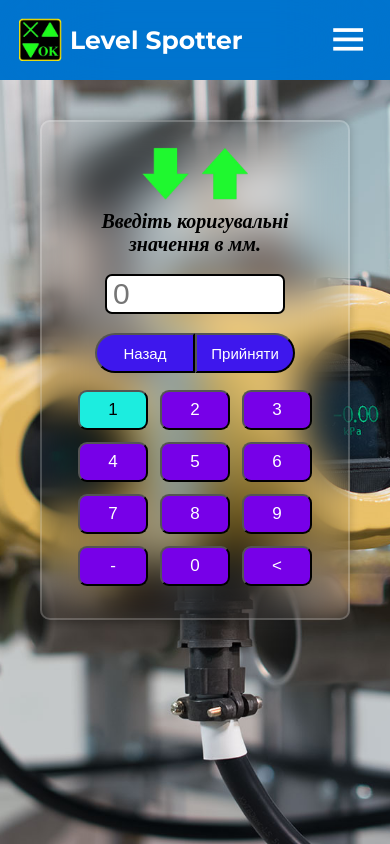
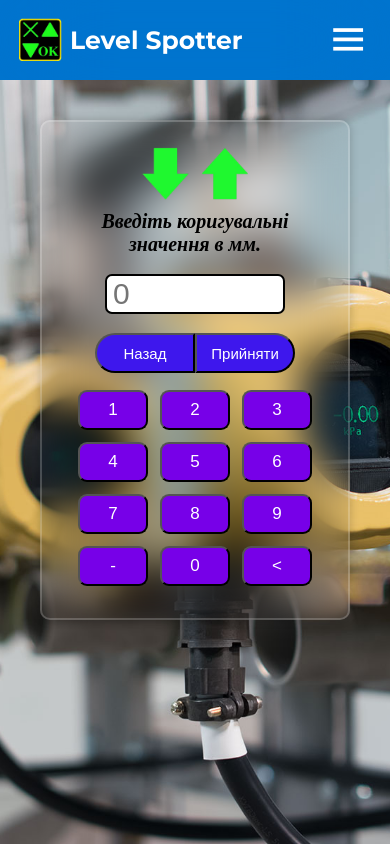
Before and after one commit to AndreyPetrov0/Django-LevelSpotter, a Django app: template spotter/templates/spotter/index_1.html in a window 390 px wide, with the pointer over the restyled element. Run offline with Django 4.2, Linux system fonts and the light colour scheme; the template is opened without the code that fills it, so the values that code supplies are empty.

Commit message:
Update style_1.css

```diff
--- a/spotter/static/spotter/css/style_1.css
+++ b/spotter/static/spotter/css/style_1.css
@@ -148,7 +148,13 @@
         cursor: auto;
     }
 
+    .btn_num:hover {
+    background-color: #7700E8;
+    color: white;
+    }
+
     .btn_num:active {
-        background-color: red;
+        background-color: #1CEDDF;
+        color: black;
     }
 }
```
